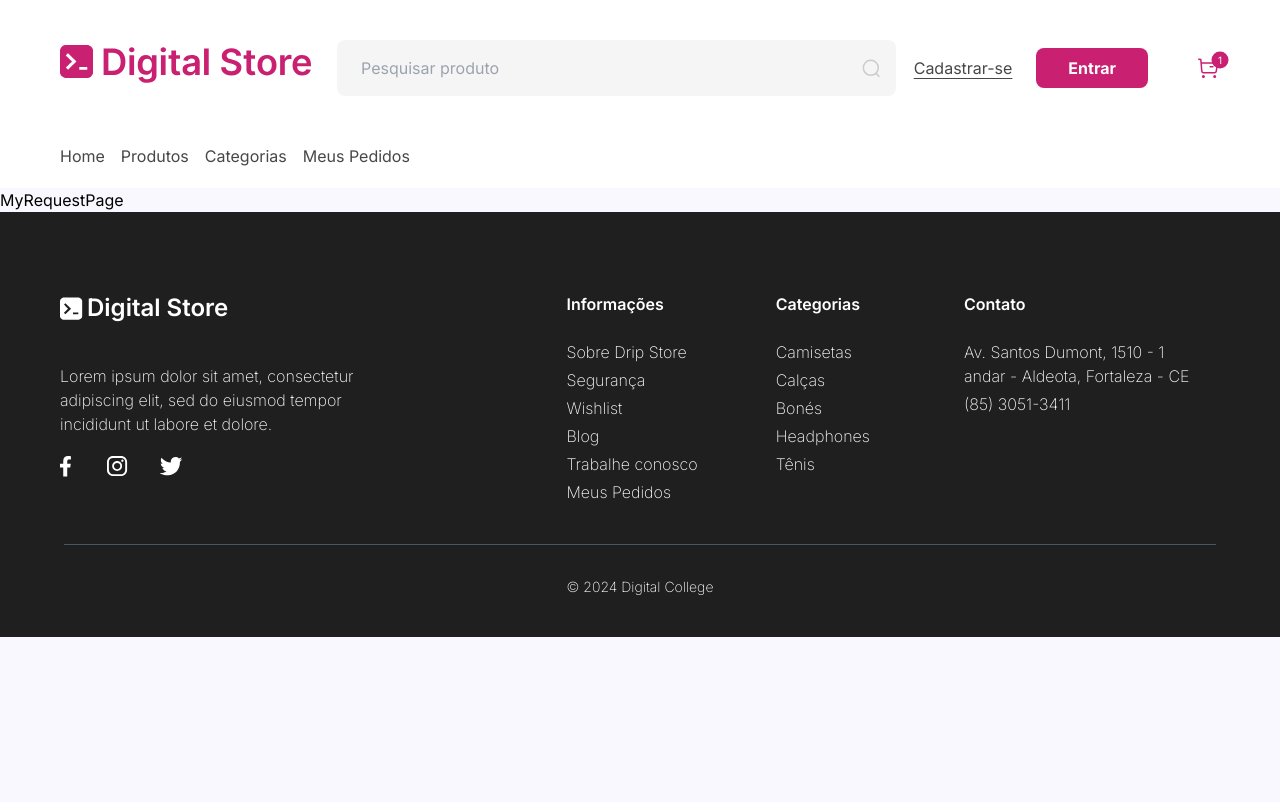
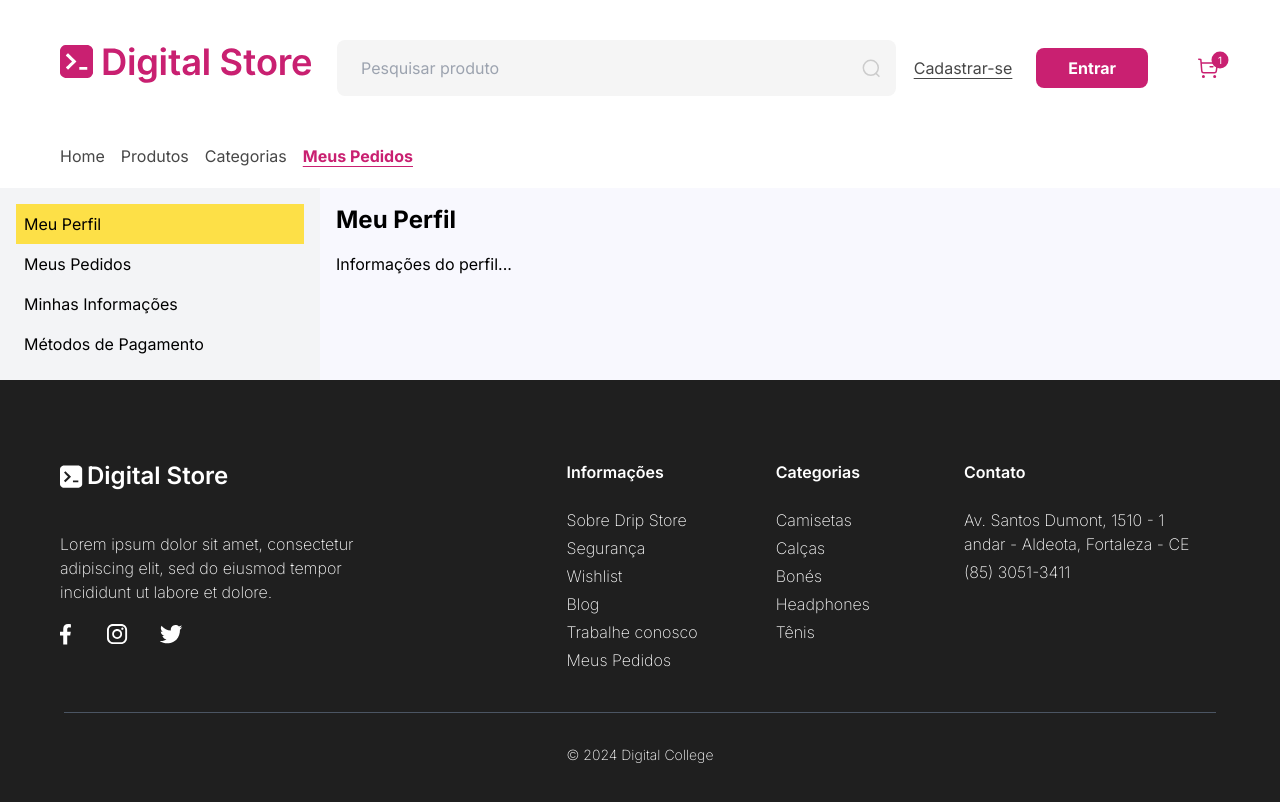
Before and after one commit to Gleis0nLemos/digital_store, a React (Vite) app: page /myproducts in a window 1280 px wide. Shown: the top 802 px of the page. Built offline with nearby package versions, Linux system fonts and the light colour scheme.

Commit message:
feat: my request page is set

```diff
--- a/src/components/Header.jsx
+++ b/src/components/Header.jsx
@@ -79,7 +79,7 @@ const Header = () => {
               <li><NavLink to="/" className={getLinkClass('/')}>Home</NavLink></li>
               <li><NavLink to="/products" className={getLinkClass('/products')}>Produtos</NavLink></li>
               <li><NavLink to="#" className={getLinkClass('/#')}>Categorias</NavLink></li>
-              <li><NavLink to="/myproducts" className={getLinkClass('/#')}>Meus Pedidos</NavLink></li>
+              <li><NavLink to="/myproducts" className={getLinkClass('/myproducts')}>Meus Pedidos</NavLink></li>
             </ul>
           </nav>
         )}
--- /dev/null
+++ b/src/components/MyInformations.jsx
@@ -0,0 +1,13 @@
+// src/components/Information.jsx
+import React from 'react';
+
+const Information = () => {
+  return (
+    <div>
+      <h2 className="text-2xl font-bold mb-4">Minhas Informações</h2>
+      <p>Informações pessoais...</p>
+    </div>
+  );
+};
+
+export default Information;
--- /dev/null
+++ b/src/components/Orders.jsx
@@ -0,0 +1,13 @@
+// src/components/Profile.jsx
+import React from 'react';
+
+const Profile = () => {
+  return (
+    <div>
+      <h2 className="text-2xl font-bold mb-4">Meu Perfil</h2>
+      <p>Informações do perfil...</p>
+    </div>
+  );
+};
+
+export default Profile;
--- /dev/null
+++ b/src/components/PaymentMethods.jsx
@@ -0,0 +1,13 @@
+// src/components/PaymentMethods.jsx
+import React from 'react';
+
+const PaymentMethods = () => {
+  return (
+    <div>
+      <h2 className="text-2xl font-bold mb-4">Métodos de Pagamento</h2>
+      <p>Opções de pagamento...</p>
+    </div>
+  );
+};
+
+export default PaymentMethods;
--- /dev/null
+++ b/src/components/Profile.jsx
@@ -0,0 +1,13 @@
+// src/components/Profile.jsx
+import React from 'react';
+
+const Profile = () => {
+  return (
+    <div>
+      <h2 className="text-2xl font-bold mb-4">Meu Perfil</h2>
+      <p>Informações do perfil...</p>
+    </div>
+  );
+};
+
+export default Profile;
--- /dev/null
+++ b/src/components/SideMenu.jsx
@@ -0,0 +1,35 @@
+// src/components/SideMenu.jsx
+import React from 'react';
+import PropTypes from 'prop-types';
+
+const SideMenu = ({ selectedMenu, setSelectedMenu }) => {
+  const menuItems = [
+    { id: 'profile', label: 'Meu Perfil' },
+    { id: 'orders', label: 'Meus Pedidos' },
+    { id: 'information', label: 'Minhas Informações' },
+    { id: 'payment-methods', label: 'Métodos de Pagamento' },
+  ];
+
+  return (
+    <nav className="w-1/4 bg-gray-100 p-4">
+      <ul>
+        {menuItems.map(item => (
+          <li
+            key={item.id}
+            className={`p-2 cursor-pointer ${selectedMenu === item.id ? 'bg-yellow-300' : ''}`}
+            onClick={() => setSelectedMenu(item.id)}
+          >
+            {item.label}
+          </li>
+        ))}
+      </ul>
+    </nav>
+  );
+};
+
+SideMenu.propTypes = {
+  selectedMenu: PropTypes.string.isRequired,
+  setSelectedMenu: PropTypes.func.isRequired,
+};
+
+export default SideMenu;
--- a/src/output.css
+++ b/src/output.css
@@ -660,10 +660,6 @@ video {
   margin: 20px;
 }
 
-.m-4 {
-  margin: 1rem;
-}
-
 .mx-4 {
   margin-left: 1rem;
   margin-right: 1rem;
@@ -779,6 +775,10 @@ video {
   margin-top: 0.25rem;
 }
 
+.mt-2 {
+  margin-top: 0.5rem;
+}
+
 .mt-4 {
   margin-top: 1rem;
 }
@@ -795,10 +795,6 @@ video {
   margin-top: 2rem;
 }
 
-.mt-2 {
-  margin-top: 0.5rem;
-}
-
 .block {
   display: block;
 }
@@ -921,6 +917,10 @@ video {
 
 .w-full {
   width: 100%;
+}
+
+.w-1\/4 {
+  width: 25%;
 }
 
 .min-w-max {
@@ -928,8 +928,8 @@ video {
   min-width: max-content;
 }
 
-.max-w-md {
-  max-width: 28rem;
+.flex-1 {
+  flex: 1 1 0%;
 }
 
 .flex-shrink-0 {
@@ -1109,11 +1109,6 @@ video {
   border-color: rgb(255 255 255 / var(--tw-border-opacity));
 }
 
-.border-gray-300 {
-  --tw-border-opacity: 1;
-  border-color: rgb(209 213 219 / var(--tw-border-opacity));
-}
-
 .bg-blue-gray {
   --tw-bg-opacity: 1;
   background-color: rgb(216 227 242 / var(--tw-bg-opacity));
@@ -1158,17 +1153,22 @@ video {
   background-color: rgb(255 255 255 / var(--tw-bg-opacity));
 }
 
-.bg-blue-500 {
+.bg-gray-100 {
   --tw-bg-opacity: 1;
-  background-color: rgb(59 130 246 / var(--tw-bg-opacity));
+  background-color: rgb(243 244 246 / var(--tw-bg-opacity));
+}
+
+.bg-yellow-300 {
+  --tw-bg-opacity: 1;
+  background-color: rgb(253 224 71 / var(--tw-bg-opacity));
+}
+
+.bg-none {
+  background-image: none;
 }
 
 .bg-secondary-gradient {
   background-image: linear-gradient(180deg, rgba(66, 0, 255, 0.25) -40.67%, rgba(255, 255, 255, 0) 100%);
-}
-
-.bg-none {
-  background-image: none;
 }
 
 .object-cover {
@@ -1484,11 +1484,6 @@ video {
 .text-white {
   --tw-text-opacity: 1;
   color: rgb(255 255 255 / var(--tw-text-opacity));
-}
-
-.text-gray-700 {
-  --tw-text-opacity: 1;
-  color: rgb(55 65 81 / var(--tw-text-opacity));
 }
 
 .underline {
@@ -1509,12 +1504,6 @@ video {
   box-shadow: var(--tw-ring-offset-shadow, 0 0 #0000), var(--tw-ring-shadow, 0 0 #0000), var(--tw-shadow);
 }
 
-.shadow-md {
-  --tw-shadow: 0 4px 6px -1px rgb(0 0 0 / 0.1), 0 2px 4px -2px rgb(0 0 0 / 0.1);
-  --tw-shadow-colored: 0 4px 6px -1px var(--tw-shadow-color), 0 2px 4px -2px var(--tw-shadow-color);
-  box-shadow: var(--tw-ring-offset-shadow, 0 0 #0000), var(--tw-ring-shadow, 0 0 #0000), var(--tw-shadow);
-}
-
 .filter {
   filter: var(--tw-blur) var(--tw-brightness) var(--tw-contrast) var(--tw-grayscale) var(--tw-hue-rotate) var(--tw-invert) var(--tw-saturate) var(--tw-sepia) var(--tw-drop-shadow);
 }
@@ -1534,22 +1523,12 @@ video {
   background-color: rgb(197 136 24 / var(--tw-bg-opacity));
 }
 
-.hover\:bg-blue-600:hover {
-  --tw-bg-opacity: 1;
-  background-color: rgb(37 99 235 / var(--tw-bg-opacity));
-}
-
 .hover\:underline:hover {
   text-decoration-line: underline;
 }
 
 .focus\:border-transparent:focus {
   border-color: transparent;
-}
-
-.focus\:border-blue-500:focus {
-  --tw-border-opacity: 1;
-  border-color: rgb(59 130 246 / var(--tw-border-opacity));
 }
 
 .focus\:outline-none:focus {
@@ -1557,27 +1536,11 @@ video {
   outline-offset: 2px;
 }
 
-.focus\:ring-2:focus {
-  --tw-ring-offset-shadow: var(--tw-ring-inset) 0 0 0 var(--tw-ring-offset-width) var(--tw-ring-offset-color);
-  --tw-ring-shadow: var(--tw-ring-inset) 0 0 0 calc(2px + var(--tw-ring-offset-width)) var(--tw-ring-color);
-  box-shadow: var(--tw-ring-offset-shadow), var(--tw-ring-shadow), var(--tw-shadow, 0 0 #0000);
-}
-
 .focus\:ring-primary:focus {
   --tw-ring-opacity: 1;
   --tw-ring-color: rgb(201 32 113 / var(--tw-ring-opacity));
 }
 
-.focus\:ring-blue-400:focus {
-  --tw-ring-opacity: 1;
-  --tw-ring-color: rgb(96 165 250 / var(--tw-ring-opacity));
-}
-
-.focus\:ring-blue-500:focus {
-  --tw-ring-opacity: 1;
-  --tw-ring-color: rgb(59 130 246 / var(--tw-ring-opacity));
-}
-
 .disabled\:opacity-50:disabled {
   opacity: 0.5;
 }
@@ -1589,11 +1552,6 @@ video {
 
   .sm\:flex-row {
     flex-direction: row;
-  }
-
-  .sm\:text-sm {
-    font-size: 0.875rem;
-    line-height: 1.25rem;
   }
 }
 
@@ -1793,6 +1751,11 @@ video {
     text-align: start;
   }
 
+  .md\:text-3xl {
+    font-size: 1.875rem;
+    line-height: 2.25rem;
+  }
+
   .md\:text-4xl {
     font-size: 2.25rem;
     line-height: 2.5rem;
@@ -1813,11 +1776,6 @@ video {
     line-height: 1.75rem;
   }
 
-  .md\:text-3xl {
-    font-size: 1.875rem;
-    line-height: 2.25rem;
-  }
-
   .md\:text-primary {
     --tw-text-opacity: 1;
     color: rgb(201 32 113 / var(--tw-text-opacity));
--- a/src/pages/MyRequestsPage.jsx
+++ b/src/pages/MyRequestsPage.jsx
@@ -1,9 +1,35 @@
+import Profile from "../components/Profile";
+import Orders from "../components/Orders";
+import SideMenu from "../components/SideMenu";
+import MyInformations from "../components/MyInformations";
 import Layout from "./Layout";
+import { useState } from "react";
+import PaymentMethods from "../components/PaymentMethods";
 
 const MyRequestsPage = () => {
+  const [selectedMenu, setSelectedMenu] = useState('profile');
+
+  const renderContent = () => {
+    switch (selectedMenu) {
+      case 'profile':
+        return <Profile />;
+      case 'orders':
+        return <Orders />;
+      case 'requests':
+        return <MyInformations />;
+      default:
+        return <PaymentMethods />;
+    }
+  }
+
   return (
     <Layout>
-      <div>MyRequestPage</div>
+      <div className="flex">
+        <SideMenu selectedMenu={selectedMenu} setSelectedMenu={setSelectedMenu}/>
+        <div className="flex-1 p-4">
+          {renderContent()}
+        </div>
+      </div>
     </Layout>
   );
 }
```
